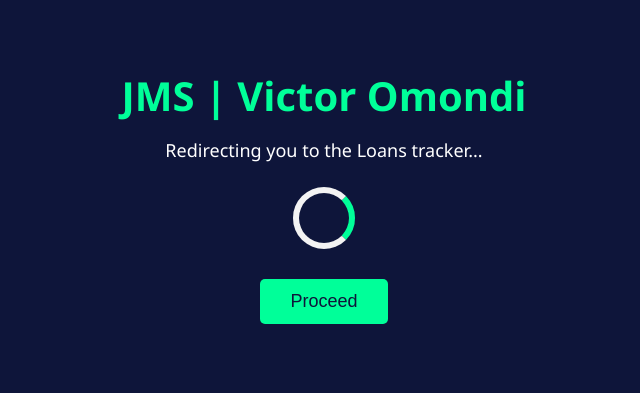
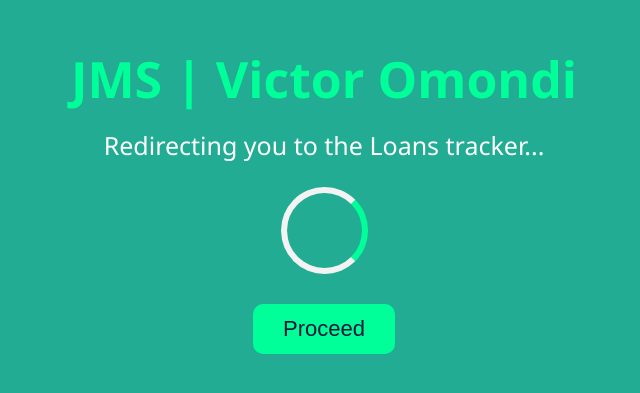
Before and after one commit to Jemwanzs/LoanApplicantTracker, a plain HTML site: page index.html in a window 1280 px wide. Shown: the part 217-610 px from the top of the page, without its empty margins (316-956 px from the left). Drawn offline with Linux system fonts and the light colour scheme.

Commit message:
Access Rights

```diff
--- a/index.html
+++ b/index.html
@@ -2,13 +2,13 @@
 <html lang="en">
 <head>
     <meta charset="UTF-8">
-    <title>Redirecting to Loan Management Platform...</title>
+    <title>Redirecting to user preferences...</title>
     <!--<meta http-equiv="refresh" content="0.5; URL='loan_management_platform.html'" />-->
     <style>
         body {
             margin: 0;
             padding: 0;
-            background-color: #0e153a;
+            background-color: #21ac93;
             color: #ffffff;
             font-family: 'Segoe UI', Tahoma, Geneva, Verdana, sans-serif;
             display: flex;
@@ -20,13 +20,13 @@
         }
 
         h1 {
-            font-size: 40px;
+            font-size: 50px;
             color: #00ff99;
             margin-bottom: 10px;
         }
 
         p {
-            font-size: 18px;
+            font-size: 25px;
             margin: 5px 0;
         }
 
@@ -35,8 +35,8 @@
             border: 6px solid #f3f3f3;
             border-top: 6px solid #00ff99;
             border-radius: 50%;
-            width: 50px;
-            height: 50px;
+            width: 75px;
+            height: 75px;
             animation: spin 0.8s linear infinite;
         }
 
@@ -50,8 +50,8 @@
             background-color: #00ff99;
             color: #0e153a;
             border: none;
-            border-radius: 5px;
-            font-size: 18px;
+            border-radius: 10px;
+            font-size: 22px;
             cursor: pointer;
             transition: background-color 0.3s ease, transform 0.2s ease;
         }
```
Also changed, not shown: loan_management_platform.html (+26 -0 lines).
